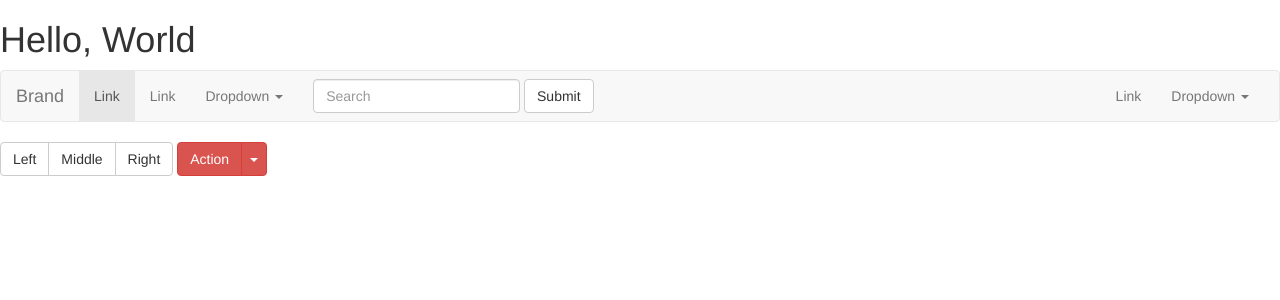
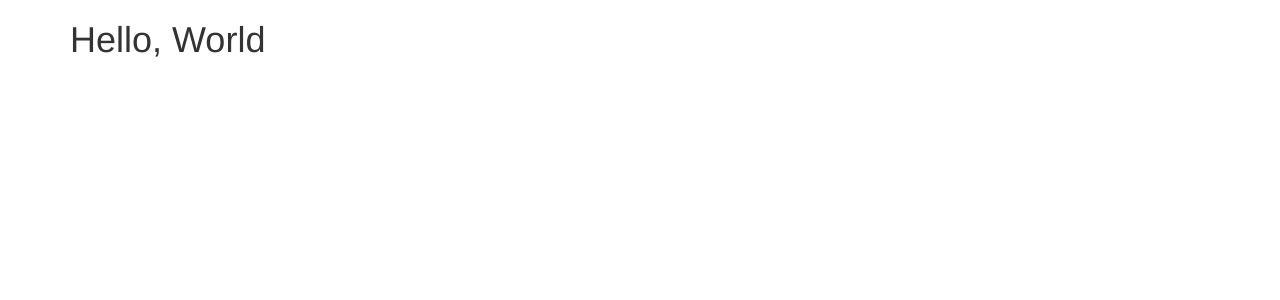
Before and after one commit to mukarramtahir/physics-of-polymers, a Jekyll site: the page built from index.html, in a window 1280 px wide. Shown: the top 300 px of the page. Built offline with Jekyll 4.4.1, drawn with Linux system fonts in a browser that asks for light colours; nearby versions of some CDN libraries.

Commit message:
start developing custom theme

```diff
--- a/index.html
+++ b/index.html
@@ -2,79 +2,6 @@
 layout: cover
 ---
 
-<h1>Hello, World</h1>
-
-<nav class="navbar navbar-default">
-  <div class="container-fluid">
-    <!-- Brand and toggle get grouped for better mobile display -->
-    <div class="navbar-header">
-      <button type="button" class="navbar-toggle collapsed" data-toggle="collapse" data-target="#bs-example-navbar-collapse-1" aria-expanded="false">
-        <span class="sr-only">Toggle navigation</span>
-        <span class="icon-bar"></span>
-        <span class="icon-bar"></span>
-        <span class="icon-bar"></span>
-      </button>
-      <a class="navbar-brand" href="#">Brand</a>
-    </div>
-
-    <!-- Collect the nav links, forms, and other content for toggling -->
-    <div class="collapse navbar-collapse" id="bs-example-navbar-collapse-1">
-      <ul class="nav navbar-nav">
-        <li class="active"><a href="#">Link <span class="sr-only">(current)</span></a></li>
-        <li><a href="#">Link</a></li>
-        <li class="dropdown">
-          <a href="#" class="dropdown-toggle" data-toggle="dropdown" role="button" aria-haspopup="true" aria-expanded="false">Dropdown <span class="caret"></span></a>
-          <ul class="dropdown-menu">
-            <li><a href="#">Action</a></li>
-            <li><a href="#">Another action</a></li>
-            <li><a href="#">Something else here</a></li>
-            <li role="separator" class="divider"></li>
-            <li><a href="#">Separated link</a></li>
-            <li role="separator" class="divider"></li>
-            <li><a href="#">One more separated link</a></li>
-          </ul>
-        </li>
-      </ul>
-      <form class="navbar-form navbar-left" role="search">
-        <div class="form-group">
-          <input type="text" class="form-control" placeholder="Search">
-        </div>
-        <button type="submit" class="btn btn-default">Submit</button>
-      </form>
-      <ul class="nav navbar-nav navbar-right">
-        <li><a href="#">Link</a></li>
-        <li class="dropdown">
-          <a href="#" class="dropdown-toggle" data-toggle="dropdown" role="button" aria-haspopup="true" aria-expanded="false">Dropdown <span class="caret"></span></a>
-          <ul class="dropdown-menu">
-            <li><a href="#">Action</a></li>
-            <li><a href="#">Another action</a></li>
-            <li><a href="#">Something else here</a></li>
-            <li role="separator" class="divider"></li>
-            <li><a href="#">Separated link</a></li>
-          </ul>
-        </li>
-      </ul>
-    </div><!-- /.navbar-collapse -->
-  </div><!-- /.container-fluid -->
-</nav>
-
-<div class="btn-group" role="group" aria-label="...">
-  <button type="button" class="btn btn-default">Left</button>
-  <button type="button" class="btn btn-default">Middle</button>
-  <button type="button" class="btn btn-default">Right</button>
+<div class="container">
+  <h1>Hello, World</h1>
 </div>
-
-<div class="btn-group">
-  <button type="button" class="btn btn-danger">Action</button>
-  <button type="button" class="btn btn-danger dropdown-toggle" data-toggle="dropdown" aria-haspopup="true" aria-expanded="false">
-    <span class="caret"></span>
-    <span class="sr-only">Toggle Dropdown</span>
-  </button>
-  <ul class="dropdown-menu">
-    <li><a href="#">Action</a></li>
-    <li><a href="#">Another action</a></li>
-    <li><a href="#">Something else here</a></li>
-    <li role="separator" class="divider"></li>
-    <li><a href="#">Separated link</a></li>
-  </ul>
-</div>
```
